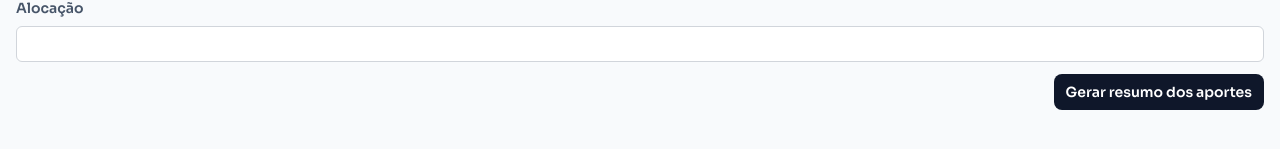
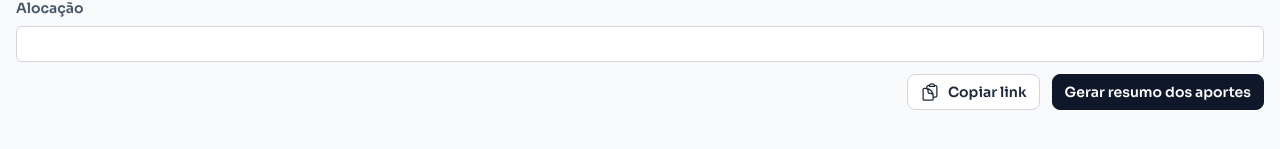
Before and after one commit to MathPSantos/curupi, a Next.js app: page /ferramentas/aporte in a window 1280 px wide. Shown: the part 917-1066 px from the top of the page. Built offline with nearby package versions, Linux system fonts and the light colour scheme.

Commit message:
feat: add Button variants

```diff
--- a/src/components/common/Button.tsx
+++ b/src/components/common/Button.tsx
@@ -1,14 +1,22 @@
 import { getClassesToApply } from "@core/helpers";
 import { ButtonHTMLAttributes } from "react";
 
-interface ButtonProps extends ButtonHTMLAttributes<HTMLButtonElement> {}
+interface ButtonProps extends ButtonHTMLAttributes<HTMLButtonElement> {
+  variant?: "primary" | "secondary";
+}
 
-export const Button = ({ className, ...props }: ButtonProps) => (
+export const Button = ({
+  className,
+  variant = "primary",
+  ...props
+}: ButtonProps) => (
   <button
     type="button"
     {...props}
     className={getClassesToApply(
-      "h-9 px-3 flex items-center justify-center text-white bg-slate-900 font-semibold text-sm rounded-lg",
+      "h-9 px-3 flex items-center justify-center gap-2 font-semibold text-sm rounded-lg border [&>svg]:w-5",
+      variant === "primary" && "text-white bg-slate-900 border-slate-900",
+      variant === "secondary" && "text-slate-800 bg-white border-gray-300",
       className
     )}
   />
--- a/src/core/shared/icons.ts
+++ b/src/core/shared/icons.ts
@@ -1 +1,3 @@
-export { ArrowTopRightOnSquareIcon as ExternalLinkIcon } from '@heroicons/react/24/solid'
+export { ArrowTopRightOnSquareIcon as ExternalLinkIcon } from "@heroicons/react/24/solid";
+
+export { ClipboardDocumentIcon as ClipboardIcon } from "@heroicons/react/24/outline";
--- a/src/pages/ferramentas/aporte.tsx
+++ b/src/pages/ferramentas/aporte.tsx
@@ -2,6 +2,7 @@ import Head from "next/head";
 
 import { Beams, Header } from "@components/layout";
 import { Button, NumberField, PriceField, Progress } from "@components/common";
+import { ClipboardIcon } from "@core/shared/icons";
 
 export default function FinancialSupport() {
   return (
@@ -98,6 +99,10 @@ export default function FinancialSupport() {
 
               <div className="mt-3 flex flex-row-reverse gap-3">
                 <Button>Gerar resumo dos aportes</Button>
+                <Button variant="secondary">
+                  <ClipboardIcon />
+                  Copiar link
+                </Button>
               </div>
             </div>
           </div>
```
